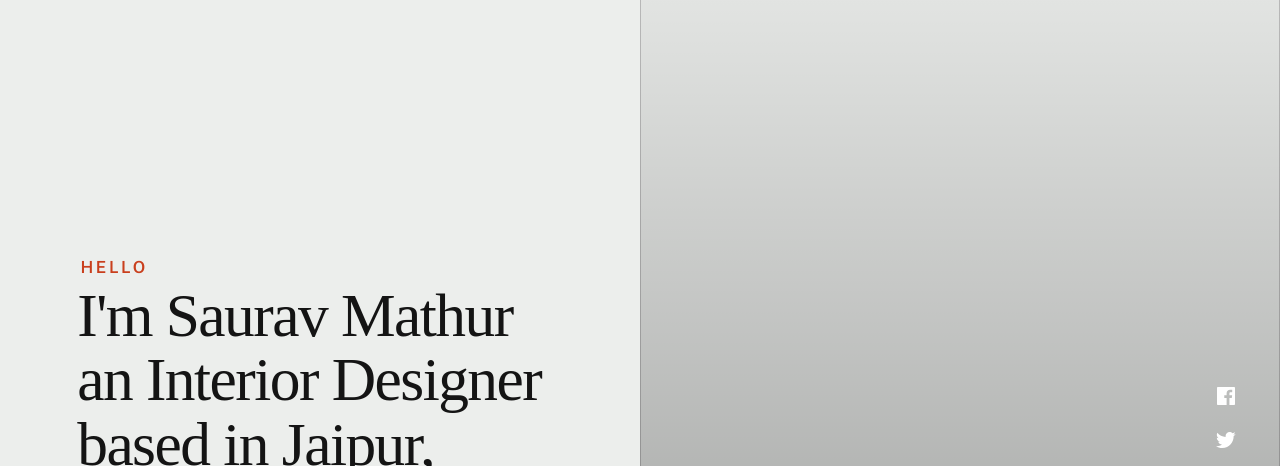
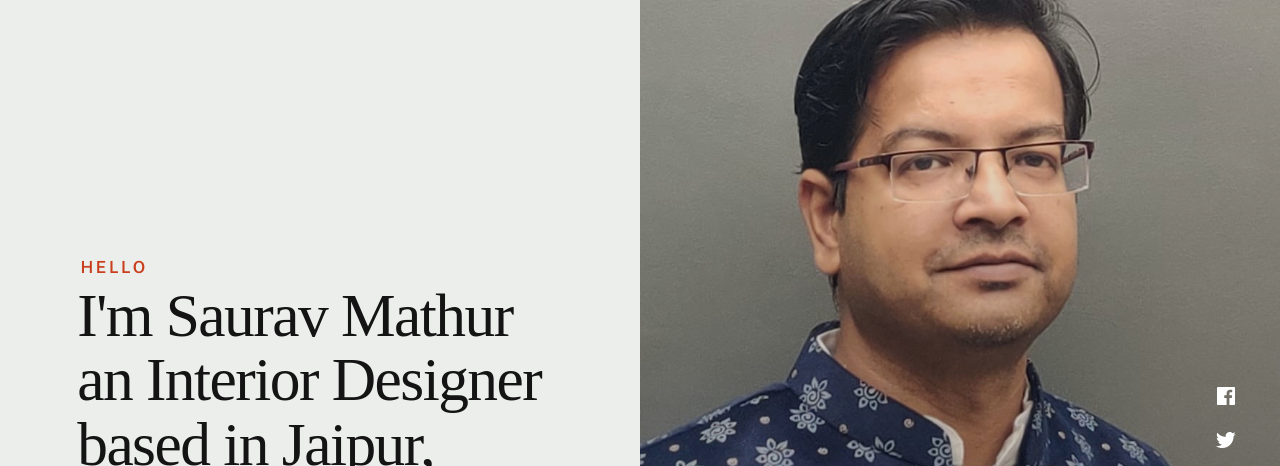
Before and after one commit to coolgavs/SauravMathurID, a plain HTML site: page index.html in a window 1280 px wide. Shown: the part 108-574 px from the top of the page. Drawn offline with nearby package versions, Linux system fonts and the light colour scheme; a web font is replaced by a local one.

Commit message:
Update index.html new intro file ref

```diff
--- a/index.html
+++ b/index.html
@@ -123,7 +123,7 @@
             </ul> <!-- end s-intro__social -->
 
             <div class="s-intro__content-media">
-                <img src="images/intro-bg.png" srcset="images/intro-bg.png 1x, images/intro-bg.png 2x" alt="">
+                <img src="images/intro-bg.jpg" srcset="images/intro-bg.jpg 1x, images/intro-bg.jpg 2x" alt="">
             </div> <!-- s-intro__content-media -->
 
             <div class="s-intro__btn-download">
```
